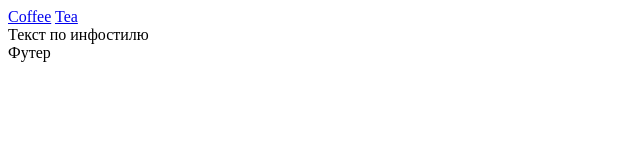
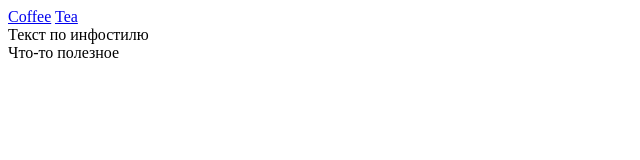
Before and after one commit to ilyasidorchik/skuratov, a plain HTML site: page index.html in a window 1280 px wide. Shown: the full height of the page, 0-640 px from the left. Drawn offline with Linux system fonts and the light colour scheme.

Commit message:
Add usefulness to footer

```diff
--- a/index.html
+++ b/index.html
@@ -16,7 +16,7 @@
 				Текст по инфостилю
 			</main>
 			<footer>
-				Футер
+				Что-то полезное
 			</footer>
 		</header>
 	</body>
```
